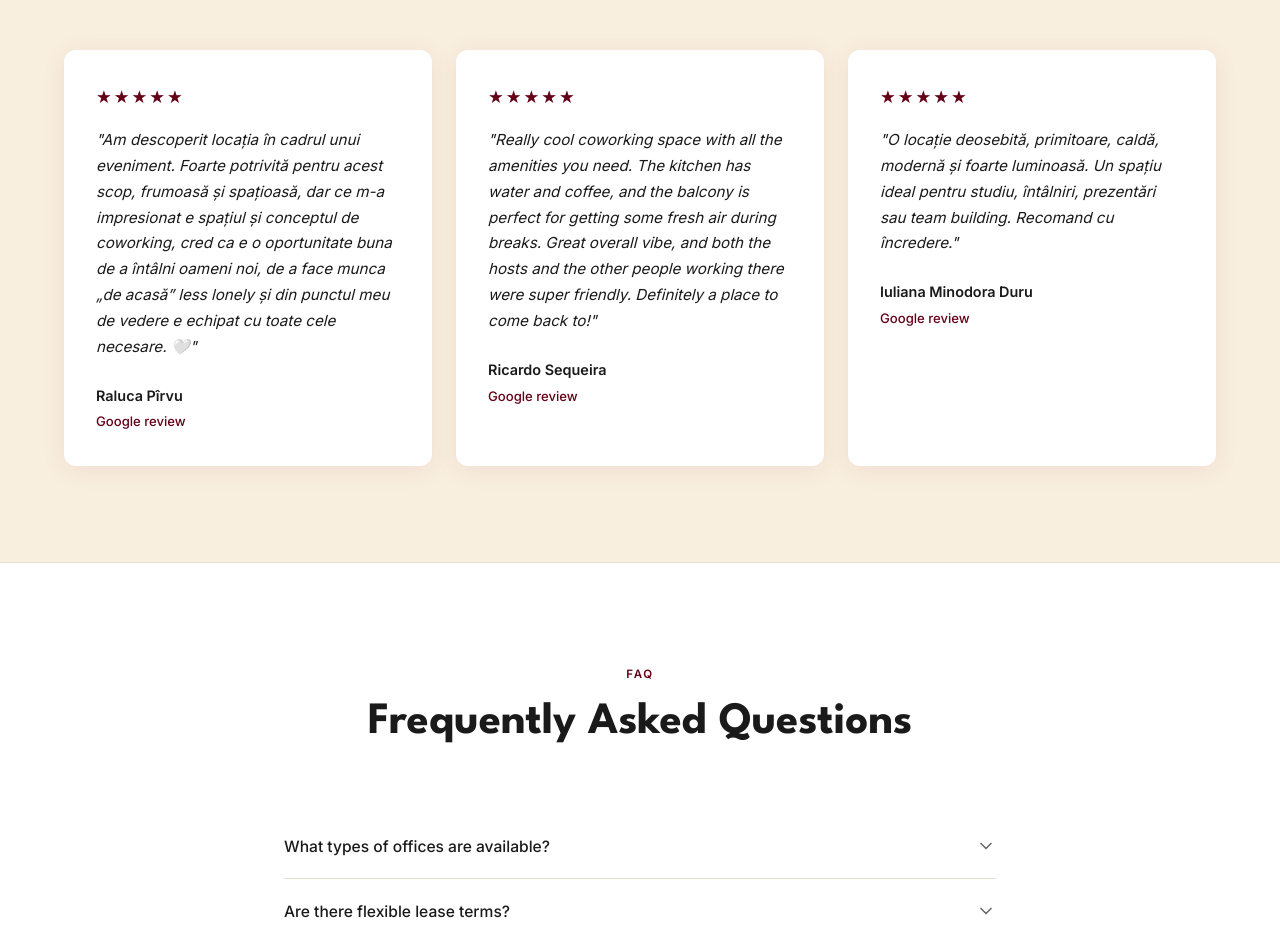
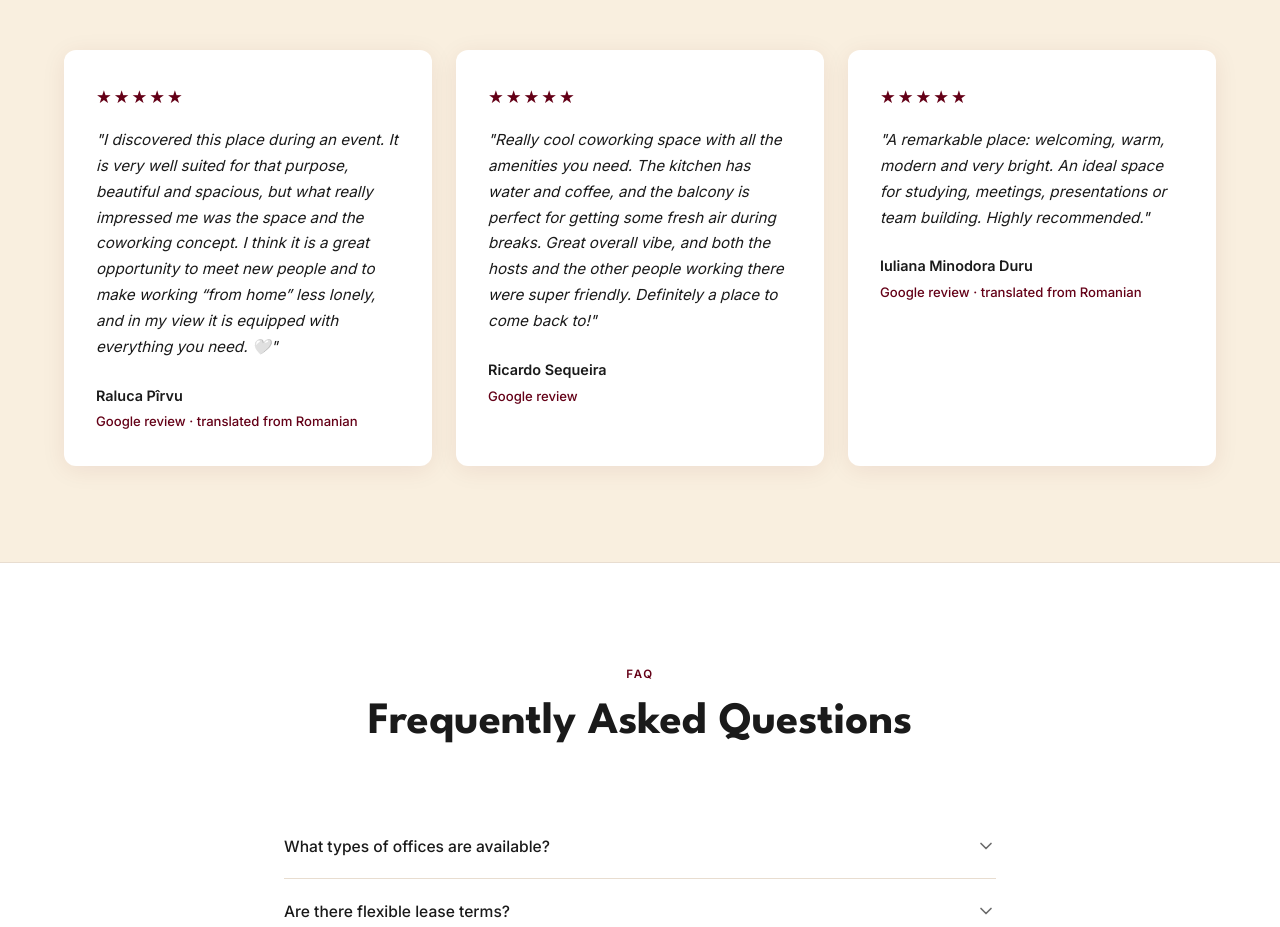
Before and after one commit to BogdanMacavei/Maccollab, a website: page en/index.html in a window 1280 px wide. Shown: the part 4940-5867 px from the top of the page. Drawn offline with nearby package versions, Linux system fonts and the light colour scheme.

Commit message:
Show Google reviews in the page language, marked as translated
Co-Authored-By: Claude Opus 5.5 <noreply@anthropic.com>

```diff
--- a/en/index.html
+++ b/en/index.html
@@ -492,10 +492,10 @@
       <div class="testimonials-grid">
         <div class="testi-card">
           <div class="stars">★★★★★</div>
-          <p>"Am descoperit locația în cadrul unui eveniment. Foarte potrivită pentru acest scop, frumoasă și spațioasă, dar ce m-a impresionat e spațiul și conceptul de coworking, cred ca e o oportunitate buna de a întâlni oameni noi, de a face munca „de acasă” less lonely și din punctul meu de vedere e echipat cu toate cele necesare. 🤍"</p>
+          <p>"I discovered this place during an event. It is very well suited for that purpose, beautiful and spacious, but what really impressed me was the space and the coworking concept. I think it is a great opportunity to meet new people and to make working “from home” less lonely, and in my view it is equipped with everything you need. 🤍"</p>
           <div class="testi-author">
             <strong>Raluca Pîrvu</strong>
-            <span>Google review</span>
+            <span>Google review · translated from Romanian</span>
           </div>
         </div>
         <div class="testi-card">
@@ -508,10 +508,10 @@
         </div>
         <div class="testi-card">
           <div class="stars">★★★★★</div>
-          <p>"O locație deosebită, primitoare, caldă, modernă și foarte luminoasă. Un spațiu ideal pentru studiu, întâlniri, prezentări sau team building. Recomand cu încredere."</p>
+          <p>"A remarkable place: welcoming, warm, modern and very bright. An ideal space for studying, meetings, presentations or team building. Highly recommended."</p>
           <div class="testi-author">
             <strong>Iuliana Minodora Duru</strong>
-            <span>Google review</span>
+            <span>Google review · translated from Romanian</span>
           </div>
         </div>
       </div>
```
Also changed, not shown: index.html (+2 -2 lines).
